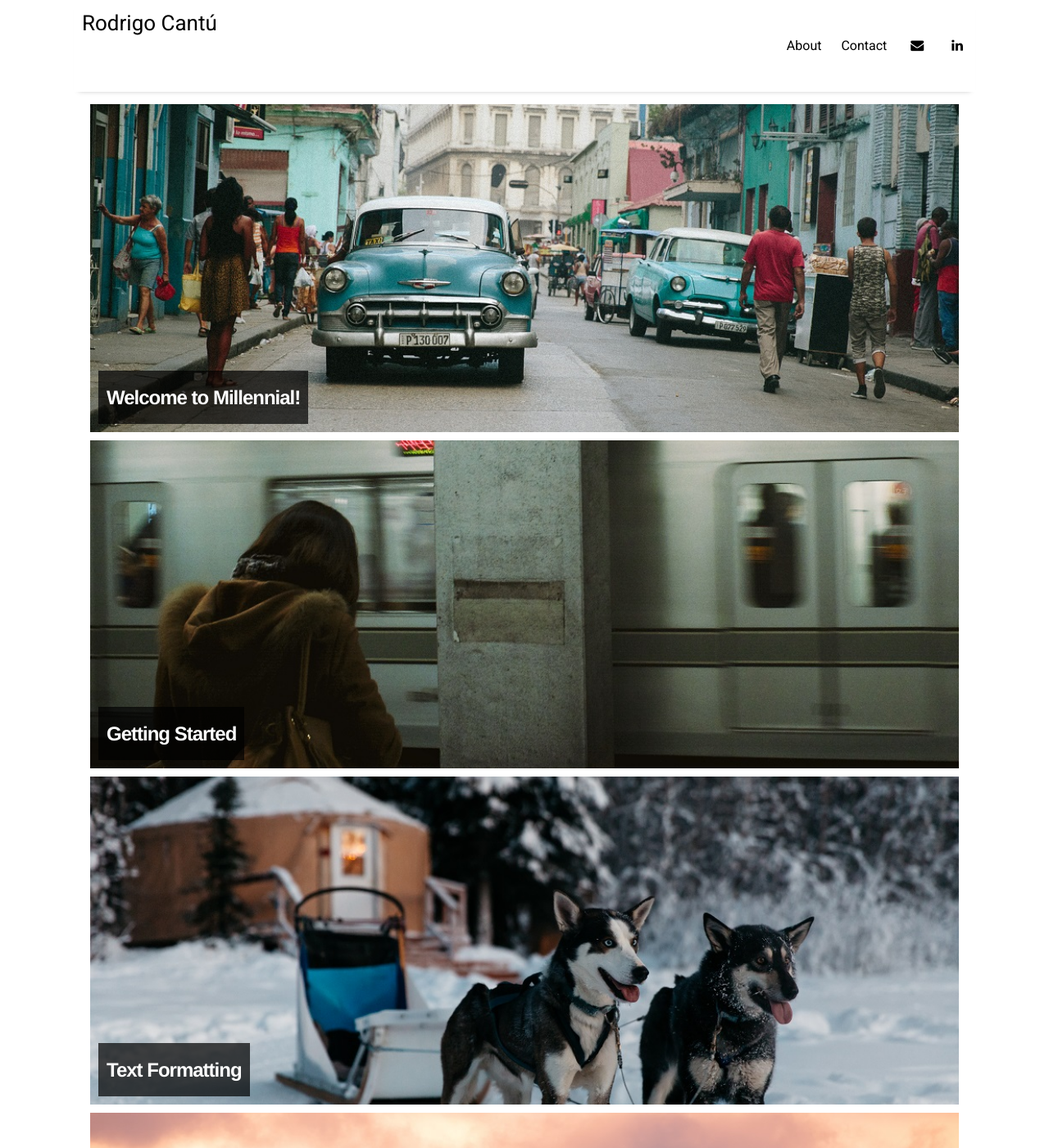
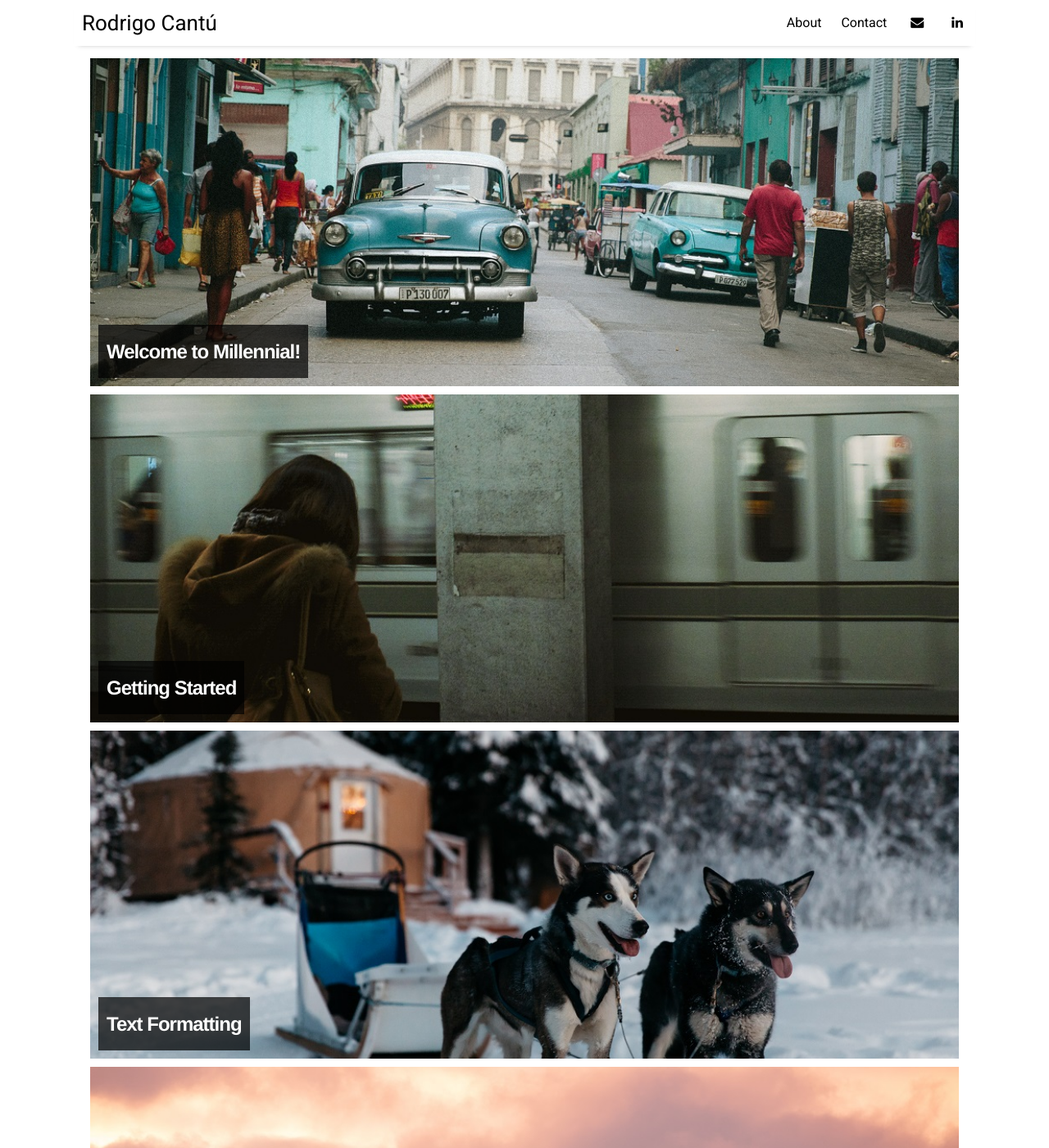
Before and after one commit to rod-can/rodrigo-cantu, a Jekyll site: the page built from index.html, in a window 1280 px wide and 1400 px high. Shown: the whole window at 82% size. Built offline with Jekyll 4.4.1, drawn with Linux system fonts in a browser that asks for light colours; nearby versions of some CDN libraries; the list of posts is cut into pages by our own code.

Commit message:
Update main.scss

```diff
--- a/assets/css/main.scss
+++ b/assets/css/main.scss
@@ -20,6 +20,6 @@ $tablet-width: 600px;
 
 $phone-width: 480px;
 
-$header-thickness: 112px;
+$header-thickness: 56px;
 
 @import "_sass/-sections-dir";
```
